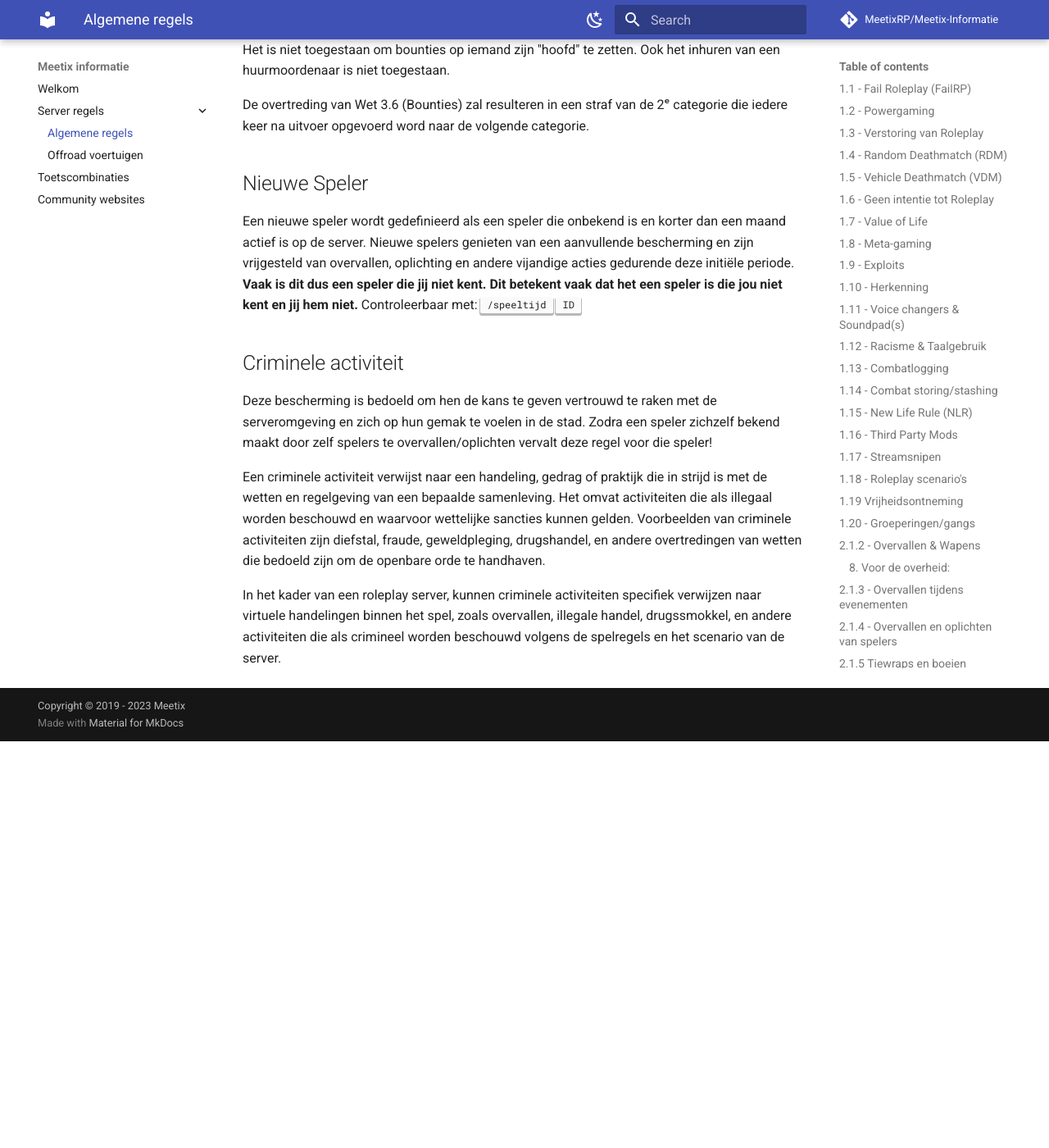
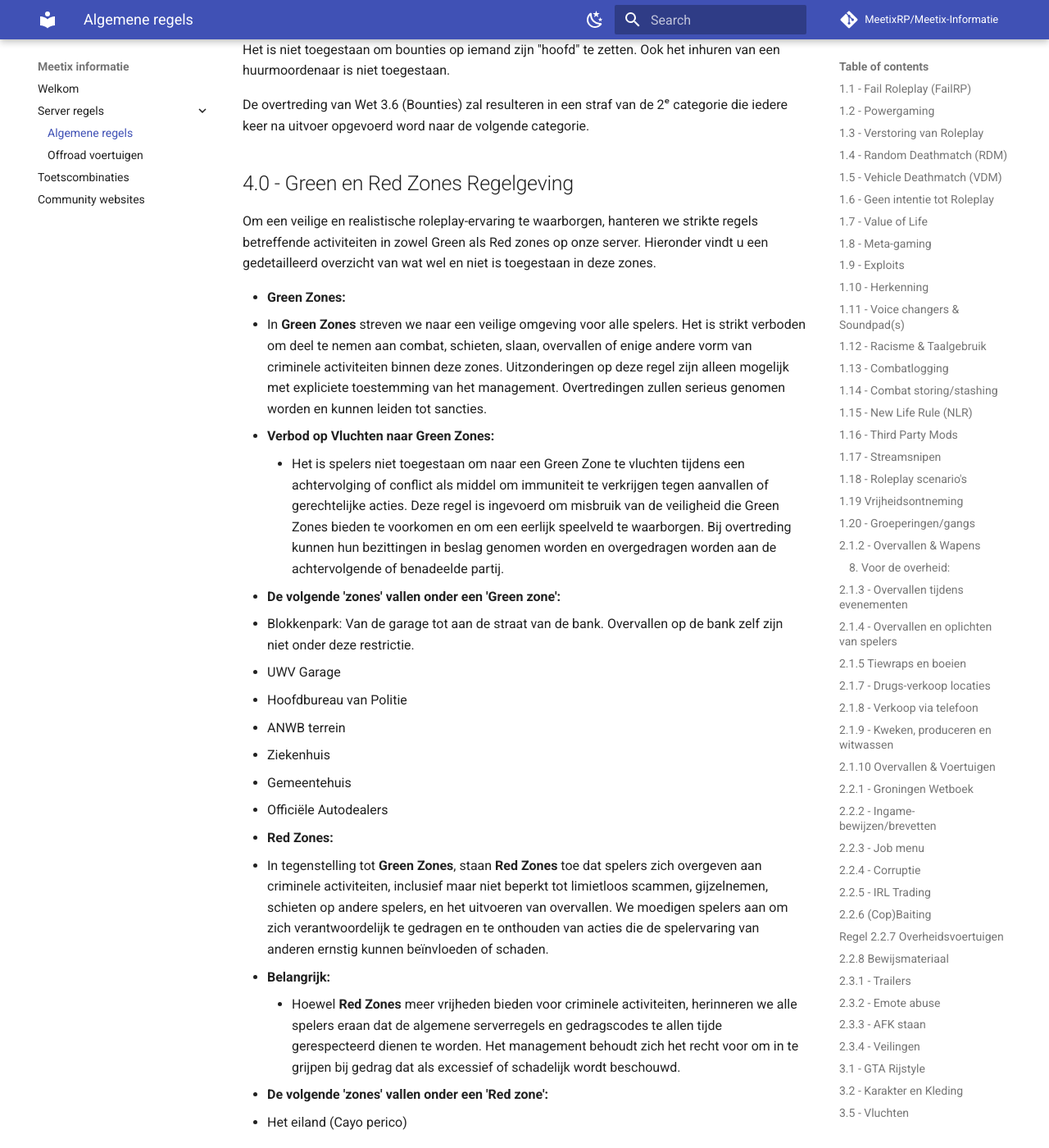
Before and after one commit to MeetixRP/Meetix-Informatie, an MkDocs documentation site: the page built from docs/algemeneregels.md, in a window 1280 px wide and 1400 px high, scrolled down 16972 px. Shown: the whole window at 82% size. Built offline with MkDocs 1.6.1 and Material for MkDocs 9.7.7, drawn with Linux system fonts in a browser that asks for light colours; comment, search, counter and statistics services are not loaded; before the commit the page ends 17876 px from its top, so only the background shows below that.

Commit message:
Green/red zones regel

```diff
--- a/docs/algemeneregels.md
+++ b/docs/algemeneregels.md
@@ -499,6 +499,33 @@ Ook het inhuren van een huurmoordenaar is niet toegestaan.
 
 De overtreding van Wet 3.6 (Bounties) zal resulteren in een straf van de 2ᵉ categorie die iedere keer na uitvoer opgevoerd word naar de volgende categorie.
 
+## 4.0 - Green en Red Zones Regelgeving
+
+Om een veilige en realistische roleplay-ervaring te waarborgen, hanteren we strikte regels betreffende activiteiten in zowel Green als Red zones op onze server. Hieronder vindt u een gedetailleerd overzicht van wat wel en niet is toegestaan in deze zones.
+
+- **Green Zones:**
+  - In **Green Zones** streven we naar een veilige omgeving voor alle spelers. Het is strikt verboden om deel te nemen aan combat, schieten, slaan, overvallen of enige andere vorm van criminele activiteiten binnen deze zones. Uitzonderingen op deze regel zijn alleen mogelijk met expliciete toestemming van het management. Overtredingen zullen serieus genomen worden en kunnen leiden tot sancties.
+  - **Verbod op Vluchten naar Green Zones:**
+    - Het is spelers niet toegestaan om naar een Green Zone te vluchten tijdens een achtervolging of conflict als middel om immuniteit te verkrijgen tegen aanvallen of gerechtelijke acties. Deze regel is ingevoerd om misbruik van de veiligheid die Green Zones bieden te voorkomen en om een eerlijk speelveld te waarborgen. Bij overtreding kunnen hun bezittingen in beslag genomen worden en overgedragen worden aan de achtervolgende of benadeelde partij.
+
+- **De volgende 'zones' vallen onder een 'Green zone':**
+  - Blokkenpark: Van de garage tot aan de straat van de bank. Overvallen op de bank zelf zijn niet onder deze restrictie.
+  - UWV Garage
+  - Hoofdbureau van Politie
+  - ANWB terrein
+  - Ziekenhuis
+  - Gemeentehuis
+  - Officiële Autodealers
+
+- **Red Zones:**
+  - In tegenstelling tot **Green Zones**, staan **Red Zones** toe dat spelers zich overgeven aan criminele activiteiten, inclusief maar niet beperkt tot limietloos scammen, gijzelnemen, schieten op andere spelers, en het uitvoeren van overvallen. We moedigen spelers aan om zich verantwoordelijk te gedragen en te onthouden van acties die de spelervaring van anderen ernstig kunnen beïnvloeden of schaden.
+  - **Belangrijk:**
+    - Hoewel **Red Zones** meer vrijheden bieden voor criminele activiteiten, herinneren we alle spelers eraan dat de algemene serverregels en gedragscodes te allen tijde gerespecteerd dienen te worden.  Het management behoudt zich het recht voor om in te grijpen bij gedrag dat als excessief of schadelijk wordt beschouwd.
+
+- **De volgende 'zones' vallen onder een 'Red zone':**
+  - Het eiland (Cayo perico)
+
+
 ## Nieuwe Speler
 Een nieuwe speler wordt gedefinieerd als een speler die onbekend is en korter dan een maand actief is op de server.
 Nieuwe spelers genieten van een aanvullende bescherming en zijn vrijgesteld van overvallen, oplichting en andere vijandige acties gedurende deze initiële periode.
```
